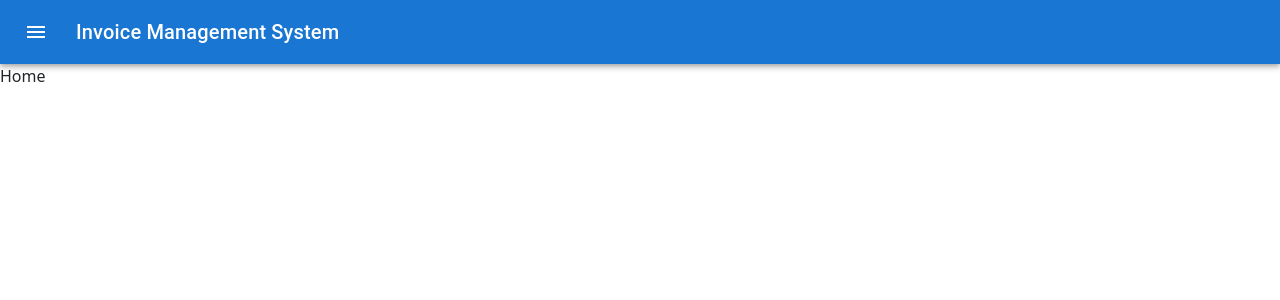
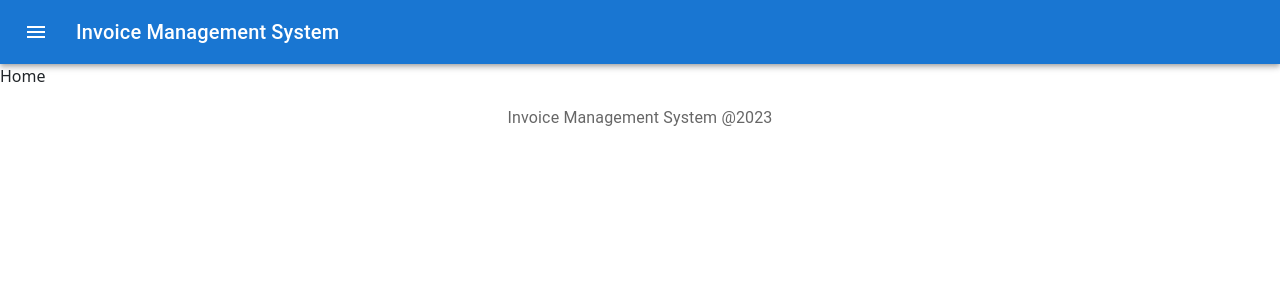
Before and after one commit to ChesterECQ/invoice-management-system-FE, a React (Create React App) app: page / in a window 1280 px wide. Shown: the top 300 px of the page. Built offline with nearby package versions, Linux system fonts and the light colour scheme.

Commit message:
Footer component

```diff
--- a/public/index.html
+++ b/public/index.html
@@ -24,7 +24,7 @@
       work correctly both with client-side routing and a non-root public URL.
       Learn how to configure a non-root public URL by running `npm run build`.
     -->
-    <title>React App</title>
+    <title>Invoice Management System</title>
   </head>
   <body>
     <noscript>You need to enable JavaScript to run this app.</noscript>
--- a/src/App.tsx
+++ b/src/App.tsx
@@ -1,5 +1,6 @@
 import React from "react";
 import { Routes, Route } from "react-router-dom";
+import Footer from "./components/Footer";
 import Navbar from "./components/Navbar";
 import Home from "./pages/Home";
 
@@ -10,6 +11,7 @@ function App() {
         <Routes>
           <Route path="/" element={<Home />} />
         </Routes>
+      <Footer />
     </>
   );
 }
--- /dev/null
+++ b/src/components/Footer.tsx
@@ -0,0 +1,27 @@
+import React from 'react'
+import { Box, Container, Grid, Typography } from "@mui/material";
+
+const Footer : React.FC = () => {
+    return (
+        <Box
+          sx={{
+            width: "100%",
+            backgroundColor: "secondary",
+            position: "relative",
+            paddingTop: "1rem",
+          }}
+        >
+          <>
+            <Grid container direction="column" alignItems="center">
+              <Grid item xs={12}>
+                <Typography color="textSecondary" variant="subtitle1">
+                  {`Invoice Management System @${new Date().getFullYear()} `}
+                </Typography>
+              </Grid>
+            </Grid>
+          </>
+        </Box>
+      );
+    }
+
+export default Footer;
--- a/src/components/Navbar.tsx
+++ b/src/components/Navbar.tsx
@@ -7,7 +7,7 @@ import Button from '@mui/material/Button';
 import IconButton from '@mui/material/IconButton';
 import MenuIcon from '@mui/icons-material/Menu';
 
-const Navbar = () => {
+const Navbar : React.FC = () => {
     return (
         <Box sx={{ flexGrow: 1 }}>
           <AppBar position="static">
```
